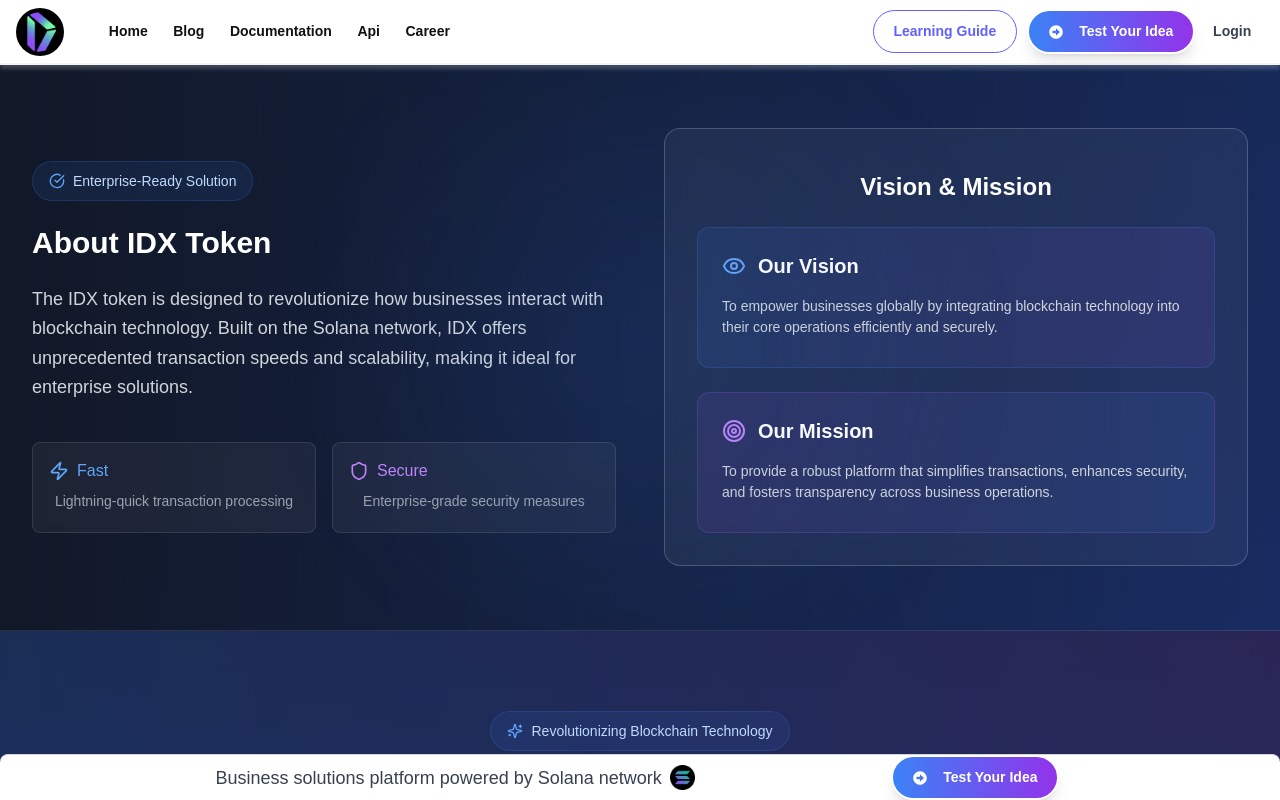
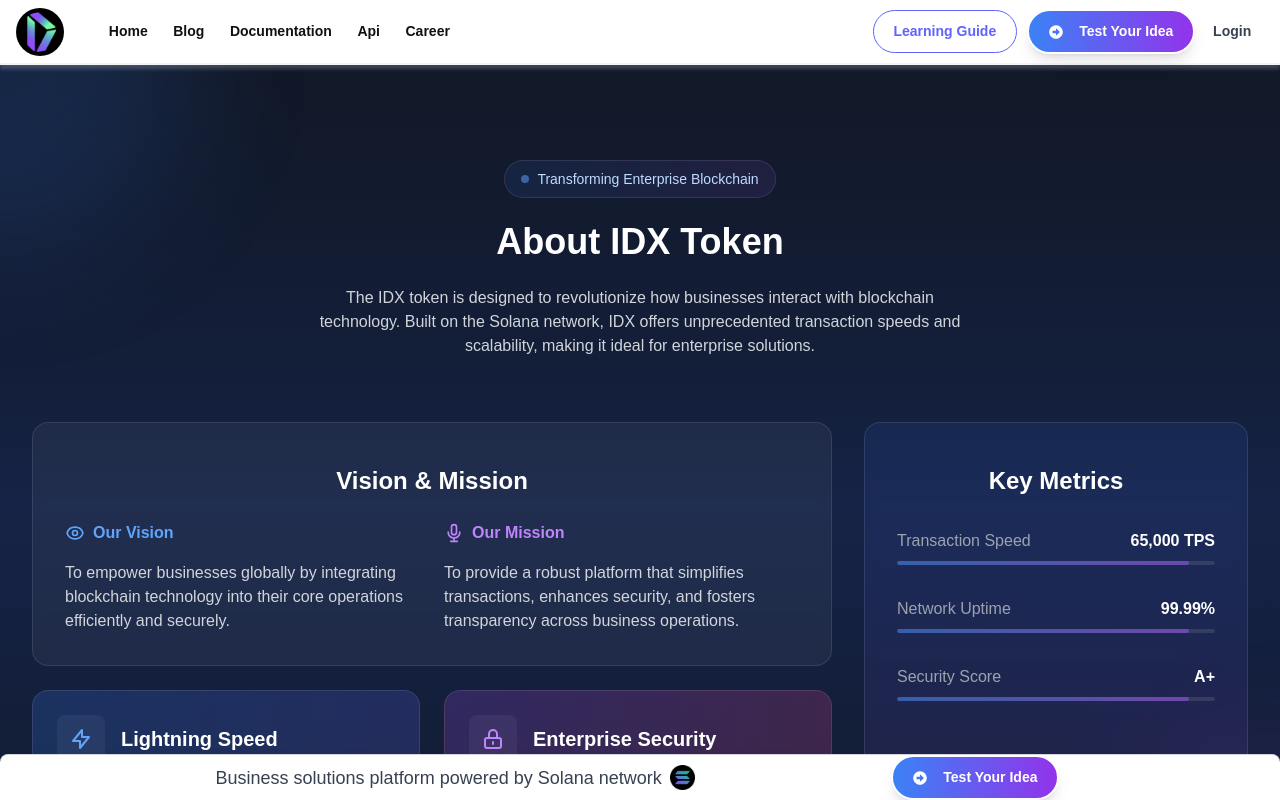
Before and after one commit to gagankishor/ideaxx, a Next.js app: page /invester in a window 1280 px wide. Shown: the top 800 px of the page. Built offline with nearby package versions, Linux system fonts and the light colour scheme.

Commit message:
investre

```diff
--- a/src/app/invester/page.js
+++ b/src/app/invester/page.js
@@ -22,7 +22,25 @@
   ShoppingCart,
   ArrowDownToLine,
 } from "lucide-react";
-
+const CustomAlert = ({ message, onClose }) => (
+    <div className="fixed top-20 right-4 z-50 animate-in fade-in slide-in-from-top-2">
+      <div className="bg-gradient-to-r from-blue-500/10 to-green-500/10 backdrop-blur-sm border border-green-500/20 rounded-lg p-4 shadow-xl">
+        <div className="flex items-start space-x-3">
+          <CheckCircle className="w-5 h-5 text-green-400 mt-0.5" />
+          <div className="flex-1">
+            <h3 className="text-lg font-semibold text-white mb-1">Success!</h3>
+            <p className="text-gray-300">{message}</p>
+          </div>
+          <button
+            onClick={onClose}
+            className="text-gray-400 hover:text-white transition-colors"
+          >
+            ×
+          </button>
+        </div>
+      </div>
+    </div>
+  );
 export default function InvestPage() {
   const [formData, setFormData] = useState({
     name: "",
@@ -33,10 +51,12 @@
   });
 
   //   const [activeSection, setActiveSection] = useState("general");
-
+  const [showAlert, setShowAlert] = useState(false);
 const handleSubmit = async (e) => {
     e.preventDefault();
     console.log("Form submitted:", formData);
+    // alert("Form submitted successfully!");
+    setShowAlert(true);
     setFormData({
         name: "",
         email: "",
@@ -44,6 +64,9 @@
         investmentAmount: "",
         message: "",
     });
+    setTimeout(() => {
+        setShowAlert(false);
+      }, 5000);
 };
 
   const statistics = [
@@ -145,7 +168,206 @@
   ];
   return (
     <div className="min-h-screen bg-gradient-to-b from-gray-900 via-blue-900 to-gray-900">
-      <div className="relative overflow-hidden bg-gradient-to-r from-gray-900 to-blue-900/50 border-b border-white/10">
+      {showAlert && (
+        <CustomAlert
+          message="Your investment inquiry has been submitted successfully. We'll be in touch soon."
+          onClose={() => setShowAlert(false)}
+        />
+      )}
+      <div className="relative py-24 bg-gradient-to-b from-gray-900 via-blue-900/20 to-gray-900">
+        {/* Animated background particles */}
+        <div className="absolute inset-0 overflow-hidden">
+          <div className="absolute w-96 h-96 -top-48 -left-48 bg-blue-500/30 rounded-full blur-3xl animate-pulse"></div>
+          <div className="absolute w-96 h-96 -bottom-48 -right-48 bg-purple-500/30 rounded-full blur-3xl animate-pulse delay-700"></div>
+        </div>
+
+        <div className="max-w-7xl mx-auto px-4 sm:px-6 lg:px-8 relative">
+          {/* Header */}
+          <div className="text-center mb-16">
+            <div className="inline-flex items-center px-4 py-2 rounded-full bg-gradient-to-r from-blue-500/10 to-purple-500/10 backdrop-blur-sm border border-white/10 mb-6">
+              <span className="animate-pulse w-2 h-2 rounded-full bg-blue-400 mr-2"></span>
+              <span className="text-blue-200 text-sm">
+                Transforming Enterprise Blockchain
+              </span>
+            </div>
+            <h2 className="text-4xl font-bold text-white mb-6">
+              About IDX Token
+            </h2>
+            <p className="text-gray-300 max-w-2xl mx-auto">
+              The IDX token is designed to revolutionize how businesses interact
+              with blockchain technology. Built on the Solana network, IDX
+              offers unprecedented transaction speeds and scalability, making it
+              ideal for enterprise solutions.
+            </p>
+          </div>
+
+          {/* Main content grid */}
+          <div className="grid lg:grid-cols-3 gap-8">
+            {/* Features cards */}
+            <div className="lg:col-span-2 grid sm:grid-cols-2 gap-6">
+
+
+              {/* Vision & Mission */}
+              <div className="sm:col-span-2 bg-white/5 backdrop-blur-sm rounded-2xl p-8 border border-white/10">
+                <h3 className="text-2xl font-bold text-white  mb-6">
+                  Vision & Mission
+                </h3>
+                <div className="grid sm:grid-cols-2 gap-6">
+                  <div className="space-y-4">
+                    <div className="flex items-center space-x-2 text-blue-400">
+                      <svg
+                        className="w-5 h-5"
+                        fill="none"
+                        stroke="currentColor"
+                        viewBox="0 0 24 24"
+                      >
+                        <path
+                          strokeLinecap="round"
+                          strokeLinejoin="round"
+                          strokeWidth="2"
+                          d="M15 12a3 3 0 11-6 0 3 3 0 016 0z"
+                        />
+                        <path
+                          strokeLinecap="round"
+                          strokeLinejoin="round"
+                          strokeWidth="2"
+                          d="M2.458 12C3.732 7.943 7.523 5 12 5c4.478 0 8.268 2.943 9.542 7-1.274 4.057-5.064 7-9.542 7-4.477 0-8.268-2.943-9.542-7z"
+                        />
+                      </svg>
+                      <span className="font-semibold"> Our Vision</span>
+                    </div>
+                    <p className="text-gray-300 text-left">
+                      To empower businesses globally by integrating blockchain
+                      technology into their core operations efficiently and
+                      securely.
+                    </p>
+                  </div>
+                  <div className="space-y-4">
+                    <div className="flex items-center space-x-2 text-purple-400">
+                      <svg
+                        className="w-5 h-5"
+                        fill="none"
+                        stroke="currentColor"
+                        viewBox="0 0 24 24"
+                      >
+                        <path
+                          strokeLinecap="round"
+                          strokeLinejoin="round"
+                          strokeWidth="2"
+                          d="M19 11a7 7 0 01-7 7m0 0a7 7 0 01-7-7m7 7v4m0 0H8m4 0h4m-4-8a3 3 0 01-3-3V5a3 3 0 116 0v6a3 3 0 01-3 3z"
+                        />
+                      </svg>
+                      <span className="font-semibold">Our Mission</span>
+                    </div>
+                    <p className="text-gray-300 text-left">
+                      To provide a robust platform that simplifies transactions,
+                      enhances security, and fosters transparency across
+                      business operations.
+                    </p>
+                  </div>
+                </div>
+              </div>
+              {[
+                {
+                  title: "Lightning Speed",
+                  description:
+                    "Process thousands of transactions per second with minimal latency",
+                  icon: (
+                    <svg
+                      className="w-6 h-6 text-blue-400"
+                      fill="none"
+                      stroke="currentColor"
+                      viewBox="0 0 24 24"
+                    >
+                      <path
+                        strokeLinecap="round"
+                        strokeLinejoin="round"
+                        strokeWidth="2"
+                        d="M13 10V3L4 14h7v7l9-11h-7z"
+                      />
+                    </svg>
+                  ),
+                  gradient: "from-blue-500/20 to-indigo-500/20",
+                },
+                {
+                  title: "Enterprise Security",
+                  description:
+                    "Military-grade encryption and security protocols for your peace of mind",
+                  icon: (
+                    <svg
+                      className="w-6 h-6 text-purple-400"
+                      fill="none"
+                      stroke="currentColor"
+                      viewBox="0 0 24 24"
+                    >
+                      <path
+                        strokeLinecap="round"
+                        strokeLinejoin="round"
+                        strokeWidth="2"
+                        d="M12 15v2m-6 4h12a2 2 0 002-2v-6a2 2 0 00-2-2H6a2 2 0 00-2 2v6a2 2 0 002 2zm10-10V7a4 4 0 00-8 0v4h8z"
+                      />
+                    </svg>
+                  ),
+                  gradient: "from-purple-500/20 to-pink-500/20",
+                },
+              ].map((feature, index) => (
+                <div
+                  key={index}
+                  className={`bg-gradient-to-r ${feature.gradient} backdrop-blur-sm rounded-2xl p-6 border border-white/10 hover:border-white/20 transition-all duration-300 group`}
+                >
+                  <div className="flex items-center space-x-4 mb-4">
+                    <div className="p-3 bg-white/5 rounded-lg group-hover:scale-110 transition-transform duration-300">
+                      {feature.icon}
+                    </div>
+                    <h3 className="text-xl font-semibold text-white">
+                      {feature.title}
+                    </h3>
+                  </div>
+                  <p className="text-gray-300 text-left">
+                    {feature.description}
+                  </p>
+                </div>
+              ))}
+            </div>
+
+            {/* Stats/Metrics Card */}
+            <div className="bg-gradient-to-b from-blue-500/10 to-purple-500/10 backdrop-blur-sm rounded-2xl p-8 border border-white/10 flex flex-col justify-between">
+              <div className="space-y-8">
+                <h3 className="text-2xl font-bold text-white">Key Metrics</h3>
+
+                {[
+                  { label: "Transaction Speed", value: "65,000 TPS" },
+                  { label: "Network Uptime", value: "99.99%" },
+                  { label: "Security Score", value: "A+" },
+                ].map((stat, index) => (
+                  <div key={index} className="relative">
+                    <div className="flex justify-between items-center mb-2">
+                      <span className="text-gray-400">{stat.label}</span>
+                      <span className="text-white font-semibold">
+                        {stat.value}
+                      </span>
+                    </div>
+                    <div className="h-1 bg-white/10 rounded-full overflow-hidden">
+                      <div className="h-full bg-gradient-to-r from-blue-500 to-purple-500 rounded-full w-11/12 animate-pulse"></div>
+                    </div>
+                  </div>
+                ))}
+              </div>
+
+              <div className="mt-8 pt-8 border-t border-white/10">
+                <div className="flex items-center justify-between text-sm">
+                  <span className="text-gray-400">Network Status</span>
+                  <div className="flex items-center space-x-2">
+                    <span className="w-2 h-2 bg-green-400 rounded-full animate-pulse"></span>
+                    <span className="text-green-400">Active</span>
+                  </div>
+                </div>
+              </div>
+            </div>
+          </div>
+        </div>
+      </div>
+      {/* <div className="relative overflow-hidden bg-gradient-to-r from-gray-900 to-blue-900/50 border-b border-white/10">
         <div className="max-w-7xl mx-auto px-4 sm:px-6 lg:px-8 py-16">
           <div className="grid md:grid-cols-2 gap-12 items-center">
             <div className="space-y-6">
@@ -225,11 +447,11 @@
           </div>
         </div>
 
-        {/* Decorative background elements */}
+
         <div className="absolute top-0 left-1/2 -translate-x-1/2 w-full h-full">
           <div className="absolute inset-0 bg-[radial-gradient(circle_at_center,_var(--tw-gradient-stops))] from-blue-500/10 via-transparent to-transparent blur-2xl"></div>
         </div>
-      </div>
+      </div> */}
       {/* Hero Section */}
       <div className="relative overflow-hidden">
         <div className="absolute inset-0 bg-gradient-to-r from-blue-500/30 to-purple-500/30 animate-pulse"></div>
@@ -527,7 +749,7 @@
                 { label: "Company", type: "text", key: "company" },
                 {
                   label: "Planned Investment Amount",
-                  type: "text",
+                  type: "number",
                   key: "investmentAmount",
                 },
               ].map((field) => (
@@ -644,7 +866,6 @@
                   ))}
                 </div>
               </div>
-
             </div>
           </div>
 
@@ -709,58 +930,8 @@
           </div>
         </div>
       </div>
-      <div className="space-y-8 max-w-7xl mx-auto px-4 sm:px-6 lg:px-8 py-20 border-t border-white/10">
-        {/* Community Section */}
-        <div className="space-y-6">
-          <h3 className="text-xl font-semibold text-white">
-            Stay Connected with Our Community
-          </h3>
-          <div className="grid md:grid-cols-2 lg:grid-cols-4 gap-4">
-            {[
-              {
-                name: "Twitter",
-                icon: "X",
-                members: "50K+ Followers",
-                desc: "Latest updates and news",
-              },
-              {
-                name: "Telegram",
-                icon: "TG",
-                members: "25K+ Members",
-                desc: "Active discussion group",
-              },
-              {
-                name: "Discord",
-                icon: "DC",
-                members: "30K+ Members",
-                desc: "Developer community",
-              },
-              {
-                name: "Substack",
-                icon: "SB",
-                members: "10K+ Subscribers",
-                desc: "In-depth analysis",
-              },
-            ].map((platform) => (
-              <a
-                key={platform.name}
-                href="#"
-                className="bg-gradient-to-r from-blue-500/10 to-purple-500/10 backdrop-blur-sm rounded-lg p-4 border border-white/10 hover:bg-white/10 transition-all duration-300 group"
-              >
-                <div className="flex items-center justify-between mb-2">
-                  <span className="text-gray-300 group-hover:text-white font-medium">
-                    {platform.name}
-                  </span>
-                  <div className="w-8 h-8 rounded-full bg-blue-500/20 flex items-center justify-center text-blue-400">
-                    {platform.icon}
-                  </div>
-                </div>
-                <p className="text-blue-400 text-sm mb-1">{platform.members}</p>
-                <p className="text-gray-400 text-sm">{platform.desc}</p>
-              </a>
-            ))}
-          </div>
-        </div>
+      <div className="space-y-8 max-w-7xl mx-auto px-4 sm:px-6 lg:px-8 pb-20 ">
+
 
         {/* Call to Action */}
         <div className="flex flex-col items-center space-y-4 bg-gradient-to-r from-blue-500/10 to-purple-500/10 rounded-xl p-8 border border-blue-500/20">
--- a/src/css/App.css
+++ b/src/css/App.css
@@ -213,12 +213,12 @@
   text-align: center;
 }
 
-p {
+/* p {
   font-size: 14px;
   color: #666;
   text-align: center;
   margin: 5px 0;
-}
+} */
 .social-media-icons {
   display: flex;
   gap: 15px;
```
Lines whose indentation alone changed are shown as unchanged.
